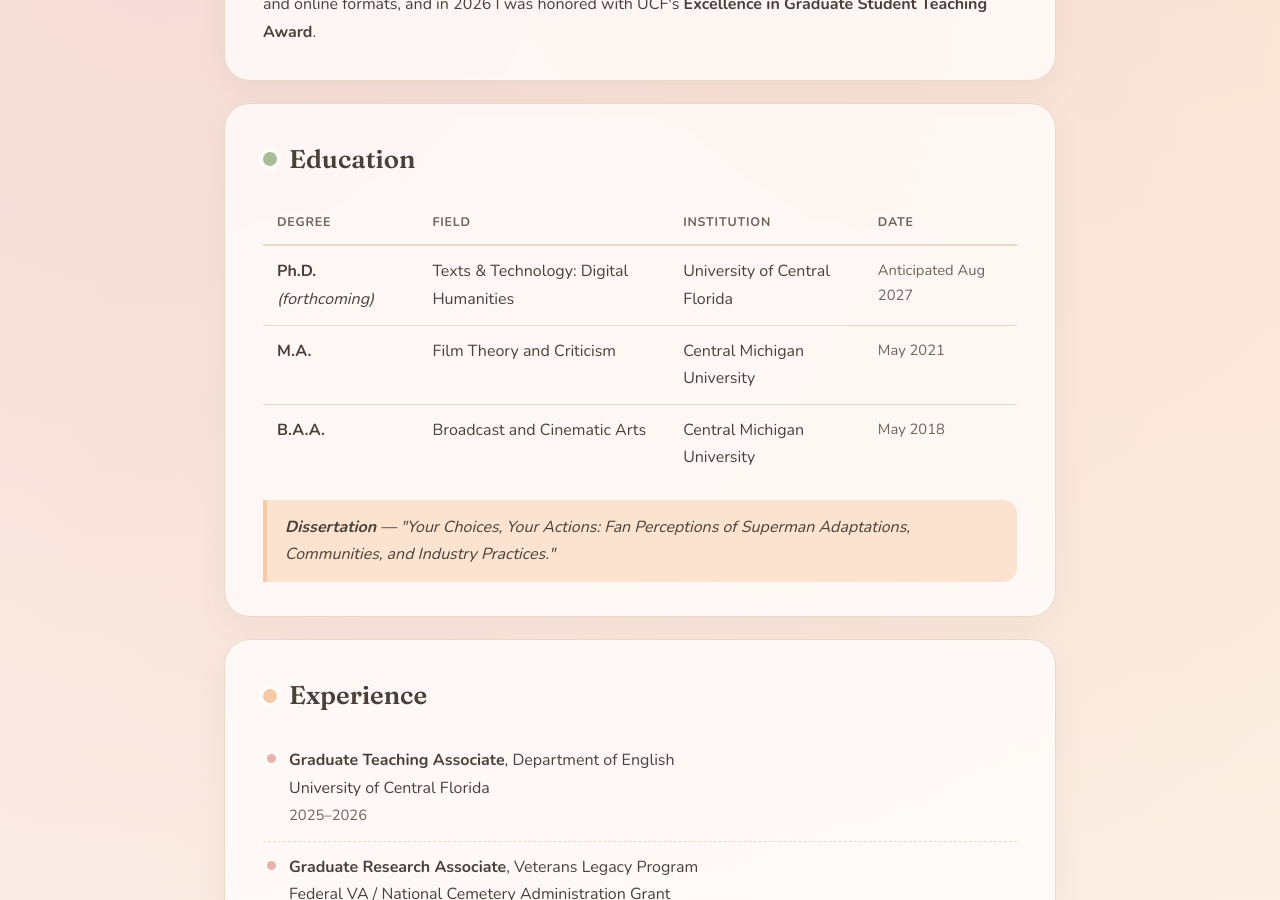
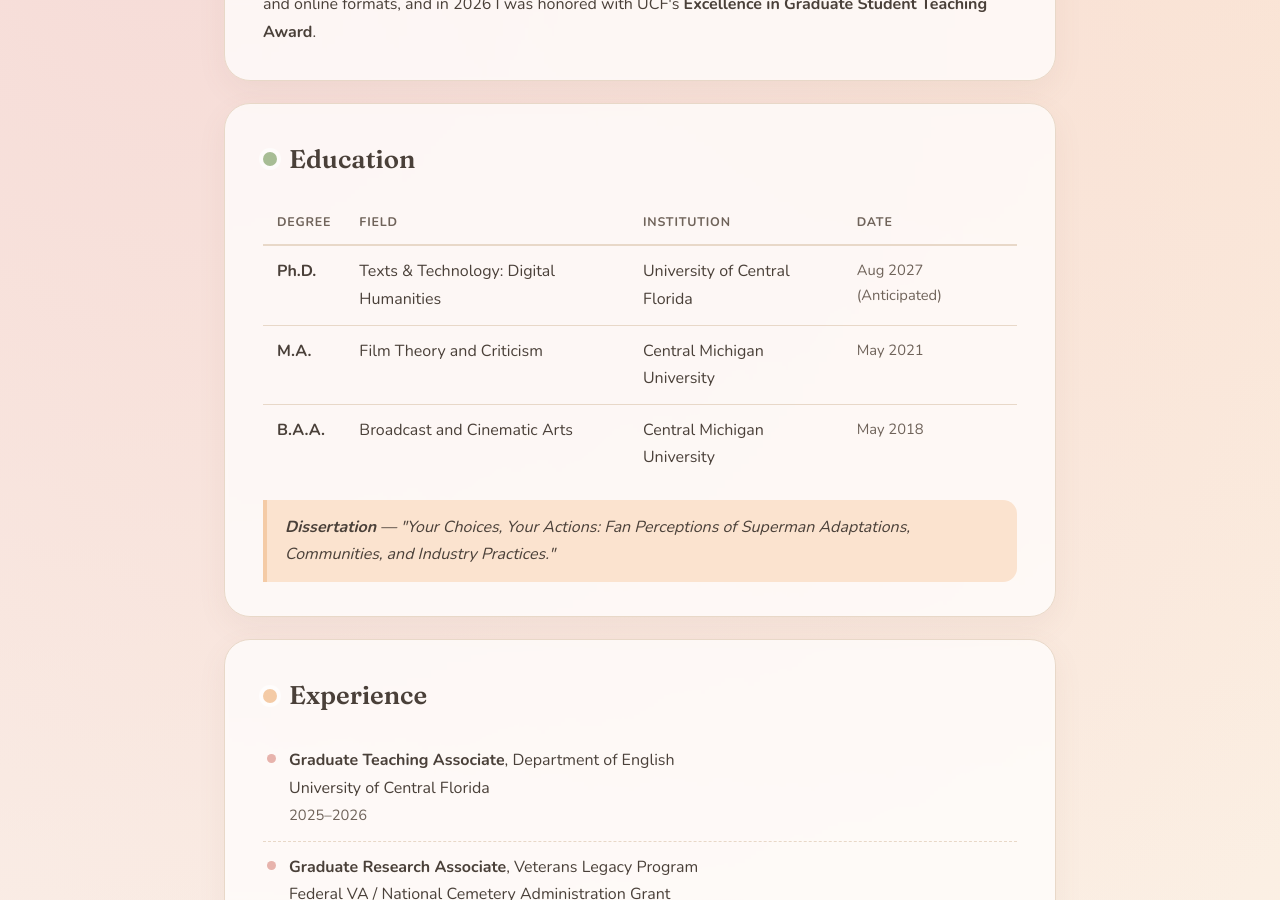
Before and after one commit to thekateprior/thekateprior.github.io, a Jekyll site: the page built from index.html, in a window 1280 px wide and 900 px high, scrolled down 889 px. Built offline with Jekyll 4.4.1, drawn with Linux system fonts in a browser that asks for light colours.

Commit message:
Education: drop PhD "forthcoming"; reword anticipated date
Co-Authored-By: Claude Opus 4.8 <noreply@anthropic.com>
Claude-Session: https://claude.ai/code/session_01W4sxfrwTBe4NAeUgzJaidp

```diff
--- a/index.html
+++ b/index.html
@@ -31,10 +31,10 @@ description: Portfolio of Kate Prior — Digital Humanities scholar, educator, a
         </thead>
         <tbody>
           <tr>
-            <td><strong>Ph.D.</strong> <em>(forthcoming)</em></td>
+            <td><strong>Ph.D.</strong></td>
             <td>Texts &amp; Technology: Digital Humanities</td>
             <td>University of Central Florida</td>
-            <td class="meta">Anticipated Aug 2027</td>
+            <td class="meta">Aug 2027 (Anticipated)</td>
           </tr>
           <tr>
             <td><strong>M.A.</strong></td>
```
